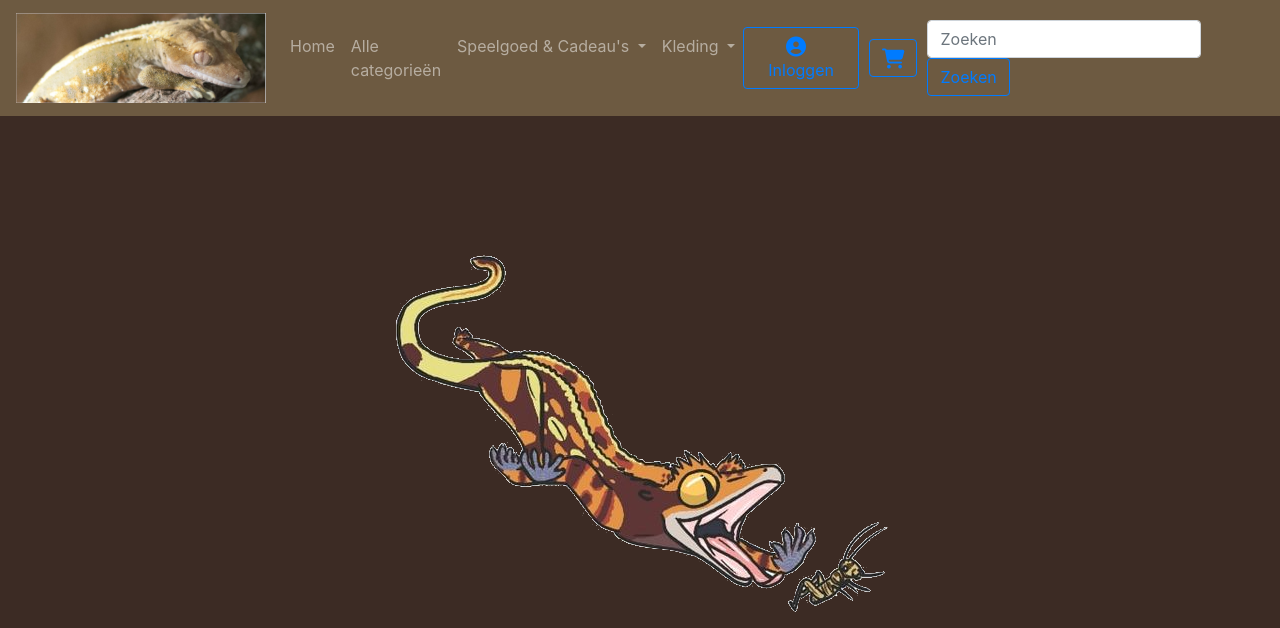
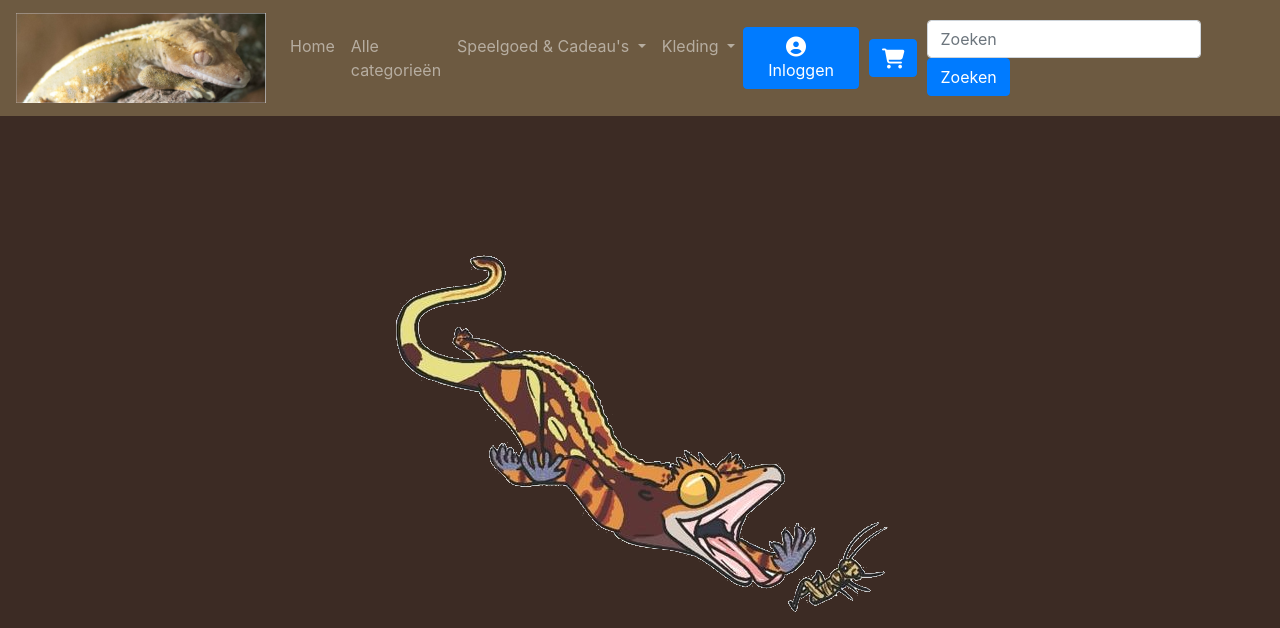
Before and after one commit to FOXTetsuo/NerdyGadgets, a PHP site: page /cart.php in a window 1280 px wide. Shown: the top 628 px of the page. Run offline with PHP 8.4, Linux system fonts and the light colour scheme; some libraries are stand-ins or nearby versions; some web fonts are replaced.

Commit message:
Errorfixing :)))))

```diff
--- a/Public/CSS/style.css
+++ b/Public/CSS/style.css
@@ -89,6 +89,14 @@ html {
     transform: translate(-50%, -50%);
     width: 40%;
 
+}
+
+.centeredRelative {
+    position: relative;
+    top: 50%;
+    left: 50%;
+    transform: translate(-50%, -50%);
+    width: 40%;
 }
 
 .horizontalcentered {
--- a/cart.php
+++ b/cart.php
@@ -69,7 +69,7 @@ if (isset($_POST["betalen"]))
         }
         removeProductFromCart($item);
     }
-    header("Location:betaald.php");
+    echo '<script>window.location.href = "betaald.php";</script>';
     exit();
 }
 
--- a/header2.php
+++ b/header2.php
@@ -73,7 +73,7 @@ include "inlogfunctie.php";
             </li>
         </ul>
         <form class="form-inline my-2 my-lg-0" method="post" action="index_login.php ">
-            <button class="btn btn-outline-primary my-2 my-sm-0 navicon" type="submit">
+            <button class="btn btn-primary my-2 my-sm-0 navicon" type="submit">
                 <i class="fas fa-user-circle fa-lg navicon"></i>
                 <?php if ($_SESSION["loggedin"]===True)
                     {
@@ -83,13 +83,13 @@ include "inlogfunctie.php";
             </button>
         </form>
         <form class="form-inline my-2 my-lg-0" method="post" action="cart.php">
-        <button class="btn btn-outline-primary my-2 my-sm-0 navicon" type="submit">
+        <button class="btn btn-primary my-2 my-sm-0 navicon" type="submit">
             <i class="fas fa-shopping-cart fa-lg"></i>
         </button>
         </form>
         <form class="form-inline my-2 my-lg-0" method="get" action="browse.php ">
             <input class="form-control mr-sm-2" type="text" placeholder="Zoeken" aria-label="Search" id="search_string" name="search_string">
-            <button class="btn btn-outline-primary my-2 my-sm-0" type="submit">Zoeken</button>
+            <button class="btn btn-primary my-2 my-sm-0" type="submit">Zoeken</button>
         </form>
 
     </div>
```
